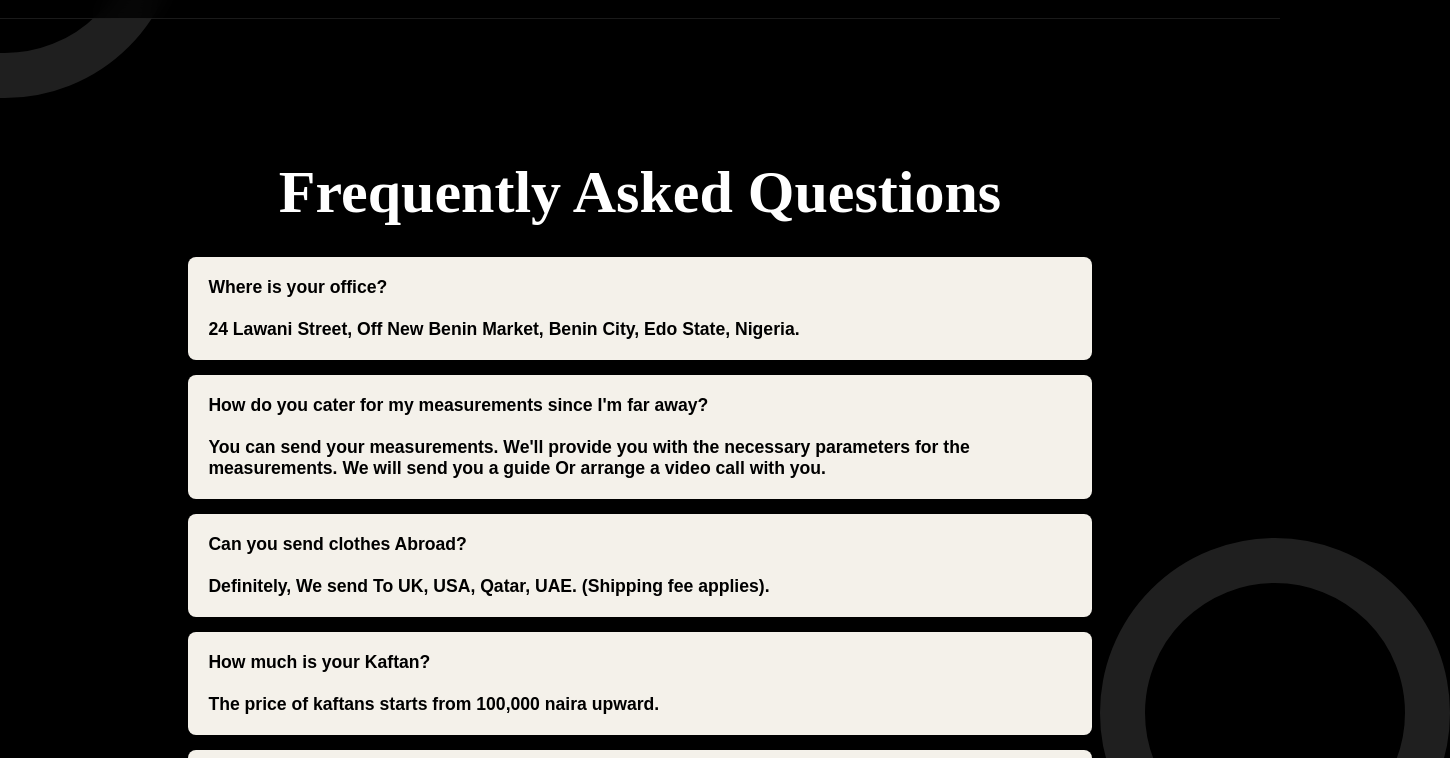
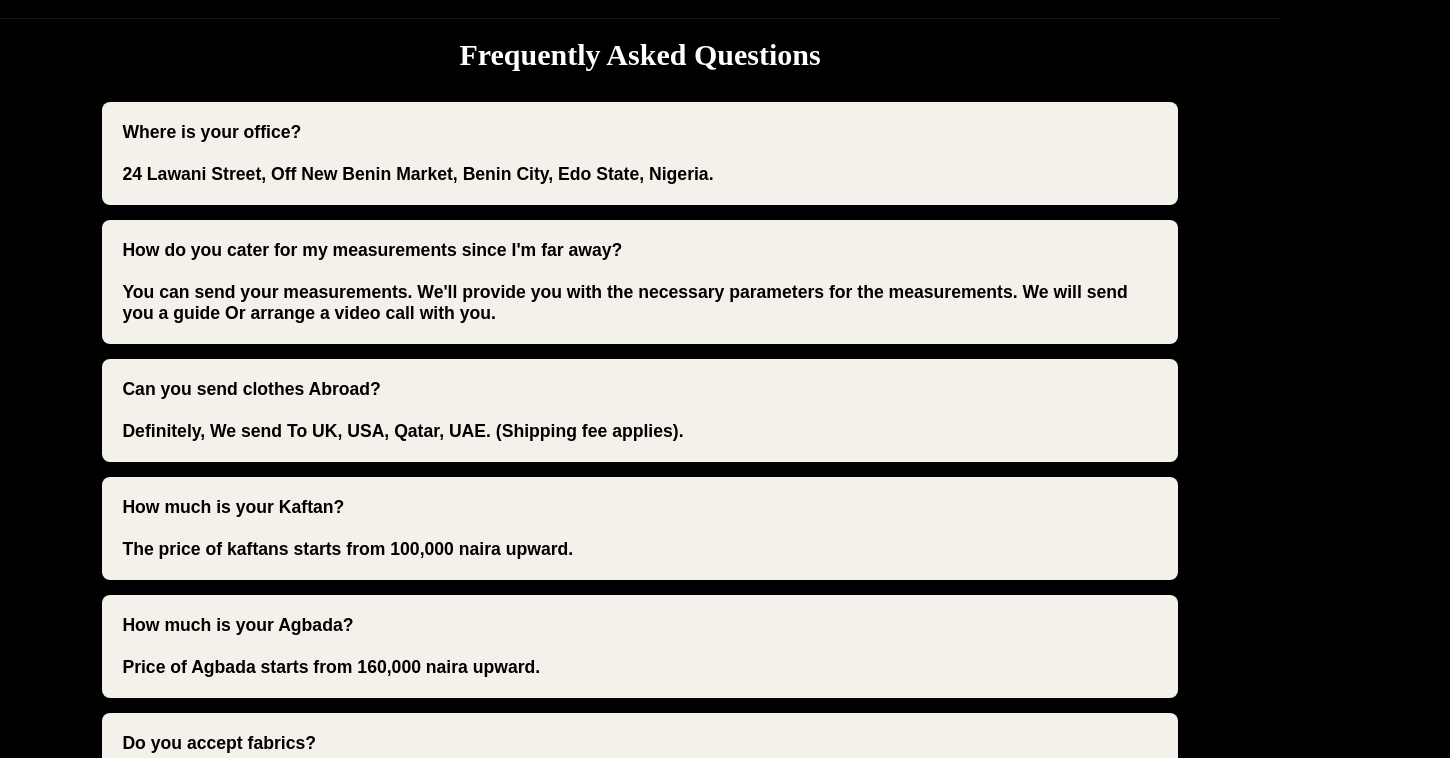
Before and after one commit to damianpaul44/FRANCIS_FIED, a plain HTML site: page booking.html in a window 1280 px wide. Shown: the part 82-840 px from the top of the page, 1450 px wide, since content can reach past the window. Drawn offline with Linux system fonts and the light colour scheme.

Commit message:
Add files via upload

```diff
--- a/booking.html
+++ b/booking.html
@@ -43,20 +43,11 @@
 
 </header>
 
-<div class="collect">
-
-
 <section class="cup">
 
 
-<div class="circle left-circle"></div>
-<div class="circle right-circle"></div>
 
-
-
-
-
-  <h2 style="text-align: center; color: #fff; margin-bottom: 30px;">Frequently Asked Questions</h2>
+  <h1 style="text-align: center; color: #fff; margin-bottom: 30px;">Frequently Asked Questions</h1>
 
   <!-- Question 1 -->
   <div class="faq-item">
@@ -126,7 +117,6 @@ Customers have the option to make an upfront payment of at least 70%. The balanc
 Between a week or two (depending on the volume).
   </div>
 
-</div>
 </section>
 
 <link rel="stylesheet" href="https://cdnjs.cloudflare.com/ajax/libs/font-awesome/6.5.1/css/all.min.css">
```
